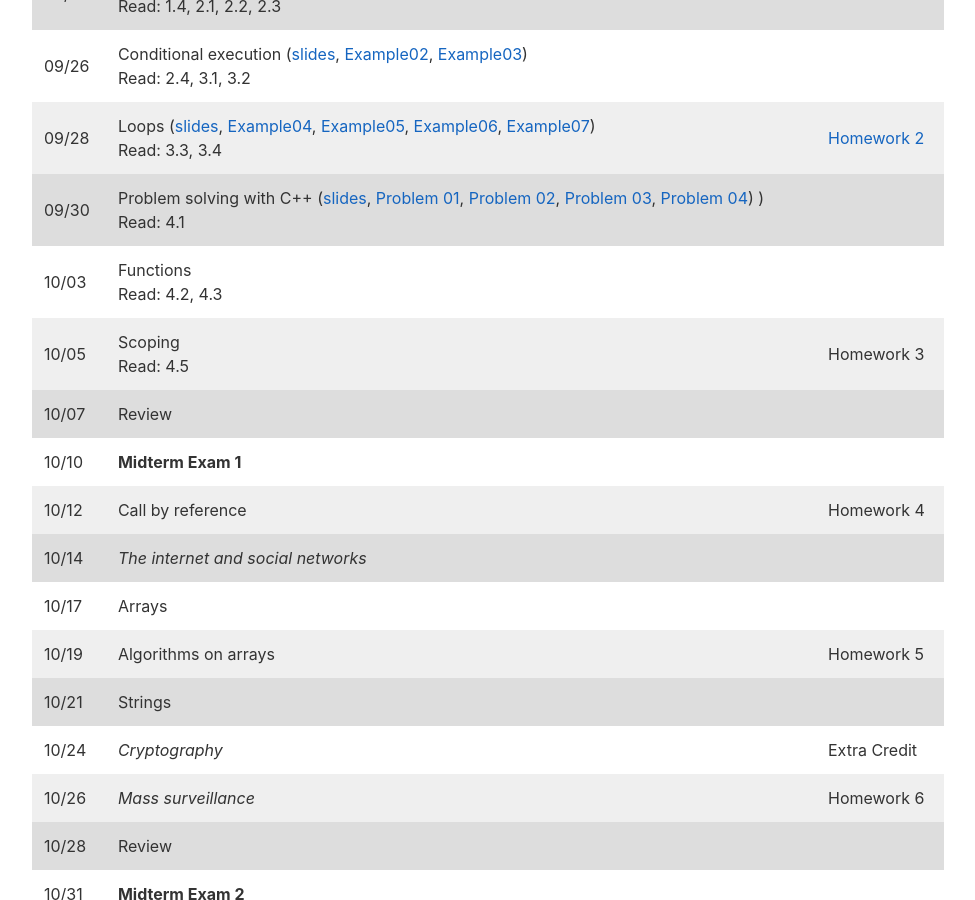
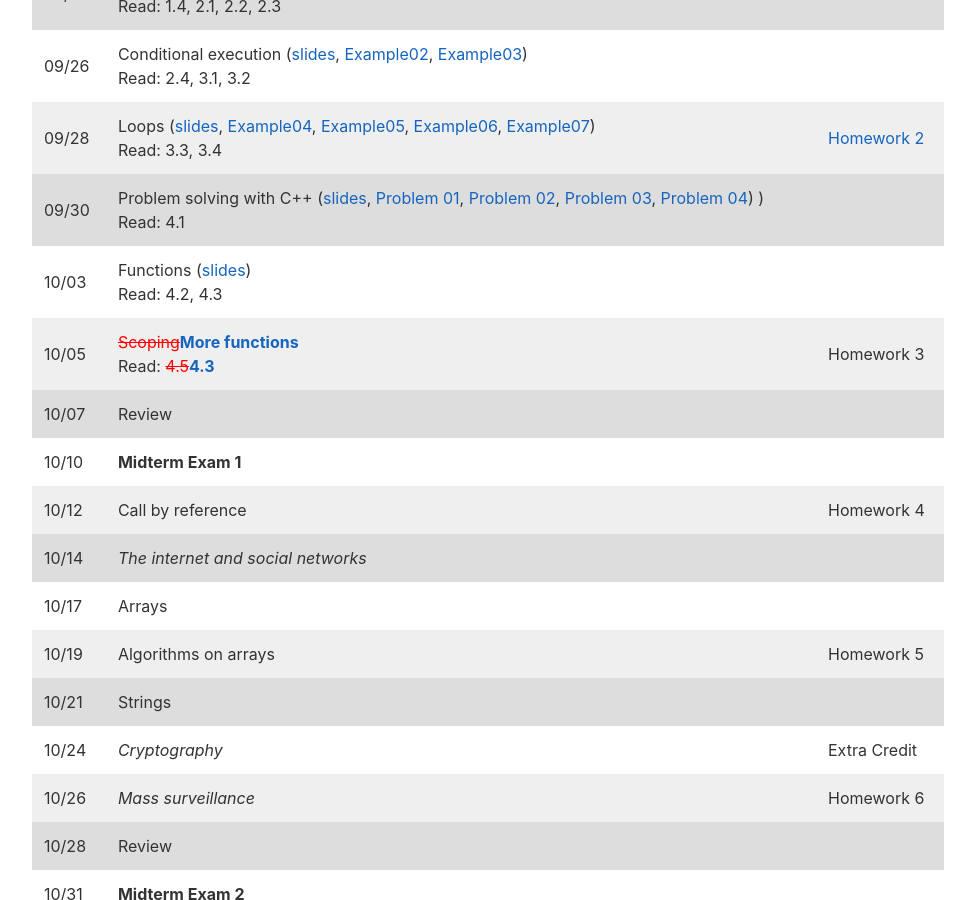
Before and after one commit to jacksonjw12/mbannister.github.io, a Jekyll site: the page built from _teaching/10-f16/index.md, in a window 1280 px wide and 900 px high, scrolled down 3493 px. Shown: the whole window, without its empty margins (152-1127 px from the left). Built offline with Jekyll 4.4.1, drawn with Linux system fonts in a browser that asks for light colours.

```diff
--- a/_teaching/10-f16/index.md
+++ b/_teaching/10-f16/index.md
@@ -118,8 +118,8 @@
 09/26 | Conditional execution ([slides](Slides/Lecture04.pdf), [Example02](//github.com/mbannister/mbannister.github.io/blob/master/_teaching/10-f16/Code/Example02.cpp), [Example03](//github.com/mbannister/mbannister.github.io/blob/master/_teaching/10-f16/Code/Example03.cpp)) <br/> Read: 2.4, 3.1, 3.2 | <!-- Week 2; Lab: Var, IO, Conditionals -->
 09/28 | Loops ([slides](Slides/Lecture05.pdf),  [Example04](//github.com/mbannister/mbannister.github.io/blob/master/_teaching/10-f16/Code/Example04.cpp),  [Example05](//github.com/mbannister/mbannister.github.io/blob/master/_teaching/10-f16/Code/Example05.cpp),  [Example06](//github.com/mbannister/mbannister.github.io/blob/master/_teaching/10-f16/Code/Example06.cpp), [Example07](//github.com/mbannister/mbannister.github.io/blob/master/_teaching/10-f16/Code/Example07.cpp)) <br/> Read: 3.3, 3.4 | [Homework 2](Homework/Homework02.html) <!-- Mass of the Holy Spirit -->
 09/30 | Problem solving with C++ ([slides](Slides/Lecture06.pdf), [Problem 01](//github.com/mbannister/mbannister.github.io/blob/master/_teaching/10-f16/Code/Problem01.cpp), [Problem 02](//github.com/mbannister/mbannister.github.io/blob/master/_teaching/10-f16/Code/Problem02.cpp), [Problem 03](//github.com/mbannister/mbannister.github.io/blob/master/_teaching/10-f16/Code/Problem03.cpp), [Problem 04](//github.com/mbannister/mbannister.github.io/blob/master/_teaching/10-f16/Code/Problem04.cpp)) ) <br/> Read: 4.1|
-10/03 | Functions <br/> Read: 4.2, 4.3 | <!-- Week 3; Lab: Loops -->
-10/05 | Scoping <br/> Read: 4.5 | Homework 3
+10/03 | Functions ([slides](Slides/Lecture07.pdf)) <br/> Read: 4.2, 4.3 | <!-- Week 3; Lab: Loops -->
+10/05 | <del>Scoping</del><ins>More functions</ins> <br/> Read: <del>4.5</del><ins>4.3</ins> | Homework 3
 10/07 | Review |
 10/10 | __Midterm Exam 1__ | <!-- Week 4; Lab: Functions -->
 10/12 | Call by reference | Homework 4
```
Also changed, not shown: 2 other files.
